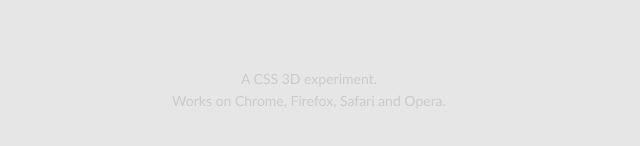
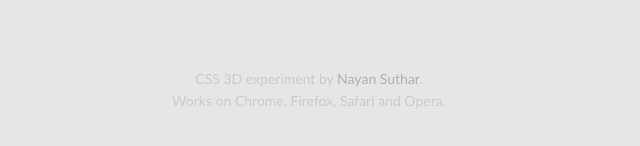
Before and after one commit to nayansuthar/iphone-3d, a plain HTML site: page index.html in a window 1280 px wide. Shown: the part 632-778 px from the top of the page, 331-971 px from the left. Drawn offline with Linux system fonts and the light colour scheme.

Commit message:
Small bug fix and add home page link

```diff
--- a/index.html
+++ b/index.html
@@ -6,7 +6,9 @@
   </head>
   <body>
     <div class="info-wrapper">
-      A CSS 3D experiment.<br/>
+      CSS 3D experiment by
+      <a href="http://nayansuthar.github.io/"
+         target="_blank">Nayan Suthar</a>.<br/>
       Works on Chrome, Firefox, Safari and Opera.
     </div>
     <div class="object-wrapper">
--- a/scss/screen.scss
+++ b/scss/screen.scss
@@ -38,6 +38,10 @@ body {
     font-size: 14px;
     color: rgba(#000, 0.12);
     line-height: 1.6em;
+    a {
+        color: rgba(#000, 0.24);
+        text-decoration: none;
+    }
 }
 .object-wrapper {
     width: 100%;
@@ -58,7 +62,7 @@ body {
     left: 50%;
     margin: -265px -125px;
     @include transform-style(preserve-3d);
-    @include rotateY(60deg);
+    @include rotateY(160deg);
     @include animation (rotate3d, 36s);
 
     //-----Object-Layers
@@ -255,7 +259,7 @@ body {
         &:before {
             width: 20px;
             height: 20px;
-            margin: -10px;
+            margin: -8px -10px;
             background: linear-gradient(#0d0908 0%, #2c3031 100%);
             @include rotate(-90deg);
             @include box-shadow (-1px 0 0 0 rgba(white, 0.15), 1px 0 0 0 rgba(white, 0.1));
```
Also changed, not shown: css/screen.css.
